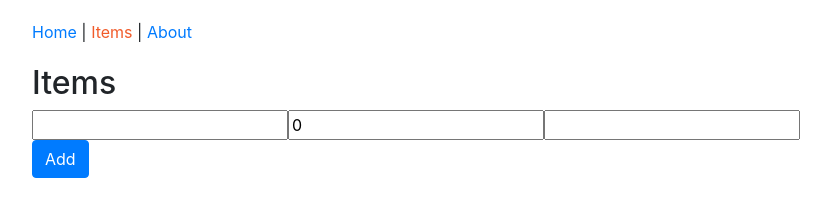
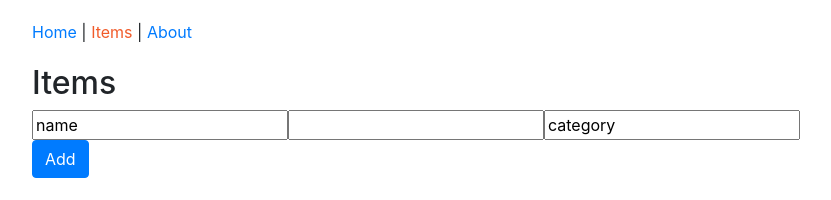
Before and after one commit to MarcialRusso/NueraFrontEnd, a React app: page /householdItems in a window 1280 px wide. Shown: the top 200 px of the page, without its empty margins (198-1029 px from the left). Built offline with nearby package versions, Linux system fonts and the light colour scheme; no server answers; what redux-immutable-state-invariant would draw is missing.

Commit message:
Able to create a enw item and try to post it.
running into issue where CORS does not allow post, but get is ok?

```diff
--- a/src/api/itemApi.js
+++ b/src/api/itemApi.js
@@ -1,12 +1,14 @@
 import { handleResponse, handleError } from "./apiUtils";
-const baseUrl = "http://localhost:2743/api/client-catalog";
 
 export function getItems() {
+  const baseUrl = "http://localhost:2743/api/client-catalog";
   return fetch(baseUrl).then(handleResponse).catch(handleError);
 }
 
 export function saveItem(item) {
-  return fetch(baseUrl + (item.id || ""), {
+  const baseUrl = "http://localhost:2743/api/householdItems";
+
+  return fetch(baseUrl, {
     method: "POST",
     headers: { "content-type": "application/json" },
     body: JSON.stringify(item),
--- a/src/components/home/HouseholdItemsPage.js
+++ b/src/components/home/HouseholdItemsPage.js
@@ -8,7 +8,6 @@ import SelectInput from "../common/SelectInput";
 
 class HouseholdItemsPage extends React.Component {
   state = {
-    redirectToAddHouseholdItemPage: false,
     newItemName: "",
     newItemValue: 0,
     newItemCategory: "",
@@ -28,14 +27,15 @@ class HouseholdItemsPage extends React.Component {
     this.setState({ value: event.target.value });
   }
 
-  handleSubmit(event) {
+  handleSubmit = (event) => {
     event.preventDefault();
+    const { actions } = this.props;
     const item = {
       name: this.newItemName.value,
       value: this.newItemValue.value,
       category: this.newItemCategory.value,
     };
-    itemActions
+    actions
       .saveItem(item)
       .then(() => {
         history.push("/householdItems");
@@ -43,7 +43,7 @@ class HouseholdItemsPage extends React.Component {
       .catch((error) => {
         alert(error);
       });
-  }
+  };
 
   handleChange = ({ target }) => {
     this.setState({ [target.name]: target.value });
@@ -60,21 +60,21 @@ class HouseholdItemsPage extends React.Component {
           <form onSubmit={this.handleSubmit}>
             <input
               type="text"
-              name="name"
-              value={this.state.newItemName}
-              onChange={this.handleChange}
+              name="newItemName"
+              defaultValue="name"
+              ref={(input) => (this.newItemName = input)}
             />
             <input
               type="number"
-              name="value"
-              value={this.state.newItemValue}
-              onChange={this.handleChange}
+              name="newItemValue"
+              defaultValue="value"
+              ref={(input) => (this.newItemValue = input)}
             />
             <input
               type="text"
-              name="category"
-              value={this.state.newItemCategory}
-              onChange={this.handleChange}
+              name="newItemCategory"
+              defaultValue="category"
+              ref={(input) => (this.newItemCategory = input)}
             />
             <button type="submit" className="btn btn-primary">
               {"Add"}
@@ -109,6 +109,7 @@ function mapDispatchToProps(dispatch) {
   return {
     actions: {
       fetchItems: bindActionCreators(itemActions.fetchItems, dispatch),
+      saveItem: bindActionCreators(itemActions.saveItem, dispatch),
     },
   };
 }
```
